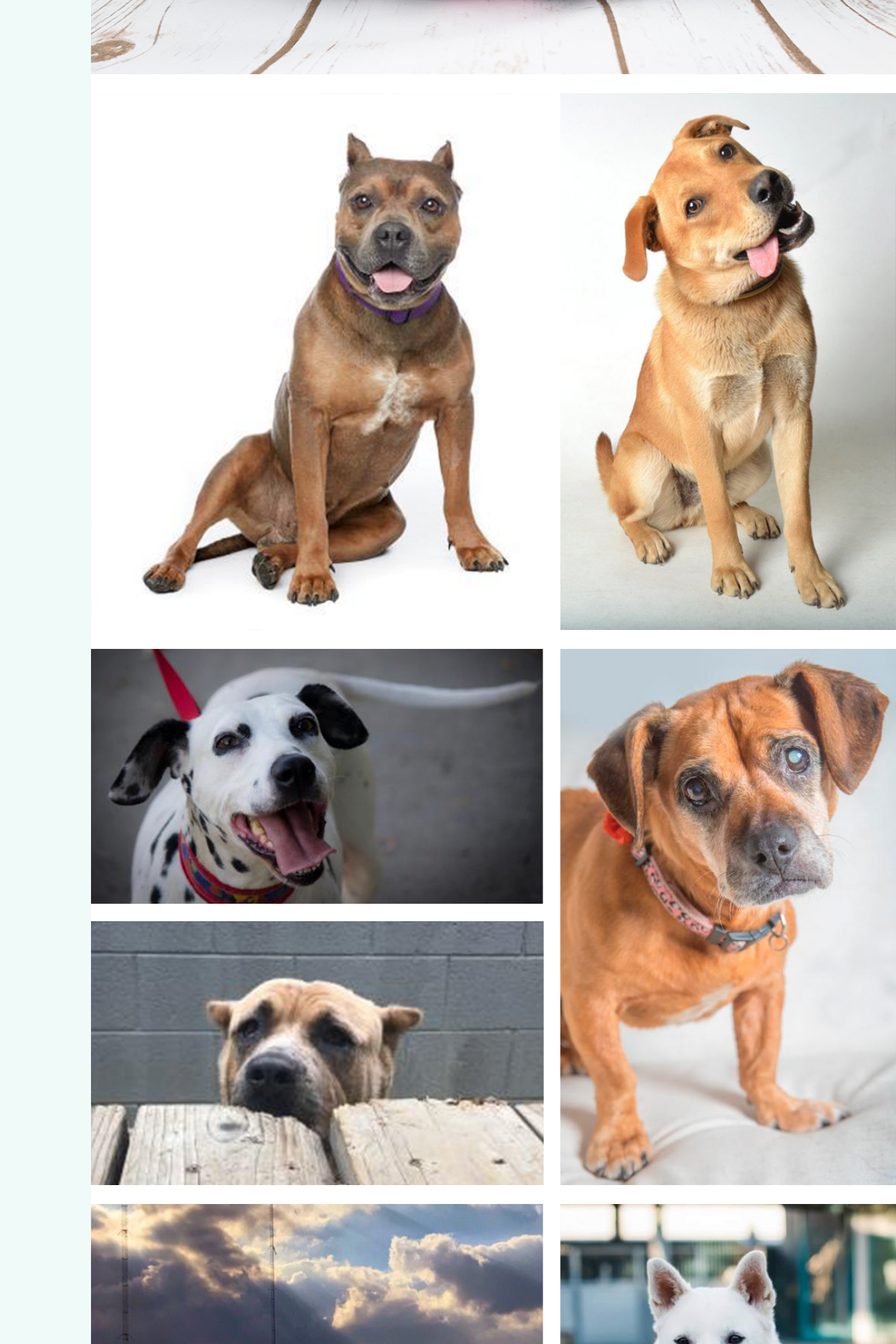
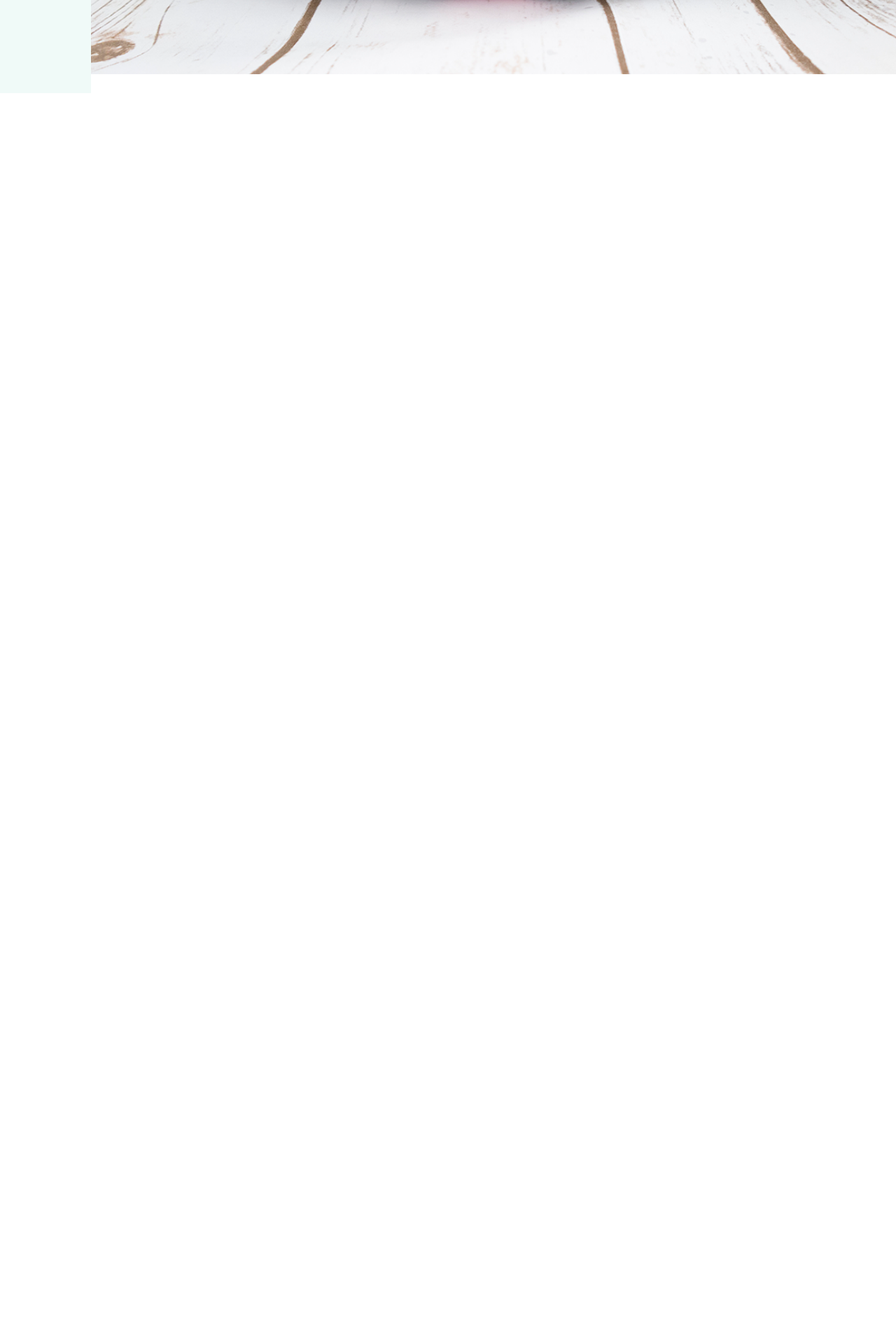
Before and after one commit to ishanliou/facebrrk, a React (Create React App) app: page /about in a window 1280 px wide. Shown: the part 760-2680 px from the top of the page at 70% size. After the commit the page ends 1093 px from the top, so only its background shows below. Built offline with nearby package versions, Linux system fonts and the light colour scheme.

Commit message:
about imgs

```diff
--- a/src/components/About.js
+++ b/src/components/About.js
@@ -6,21 +6,7 @@ const About = () => {
             <div className="about-img">
             <img src={`hero-img-sm.png`} style={{width:'1150px', height:'auto' }} alt="about-img" />
             </div>
-            <div className="about-img">
-            <img src={`FaceBrrk-about-bark02.png`} style={{width:'1150px', height:'auto' }} alt="about-brrk02" />
-            </div>
-            <div className="about-img">
-            <img src={`FaceBrrk-about-bark03.png`} style={{width:'1150px', height:'auto' }} alt="about-brrk03" />
-            </div>
-            <div className="about-img">
-            <img src={`FaceBrrk-about-bark04.png`} style={{width:'1150px', height:'auto' }} alt="about-brrk04" />
-            </div>
-            <div className="about-img">
-            <img src={`FaceBrrk-about-bark05.png`} style={{width:'1150px', height:'auto' }} alt="about-brrk05" />
-            </div>
-            <div className="about-img">
-            <img src={`FaceBrrk-about-bark06.png`} style={{width:'1150px', height:'auto' }} alt="about-brrk06" />
-            </div>
+
         </div>
     )
 }
```
